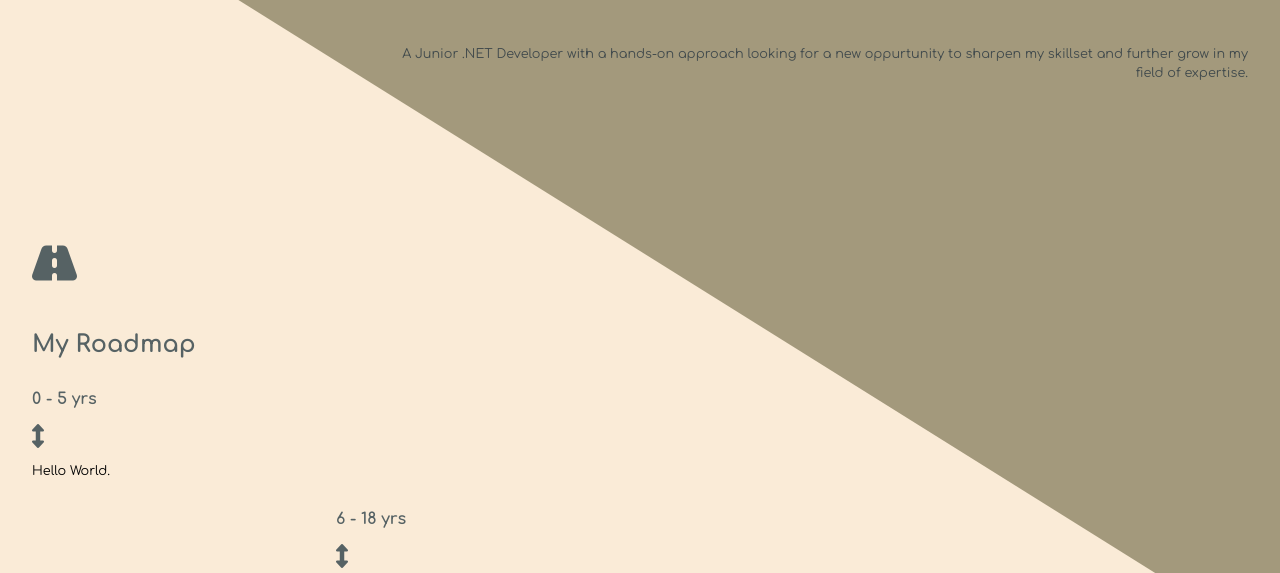
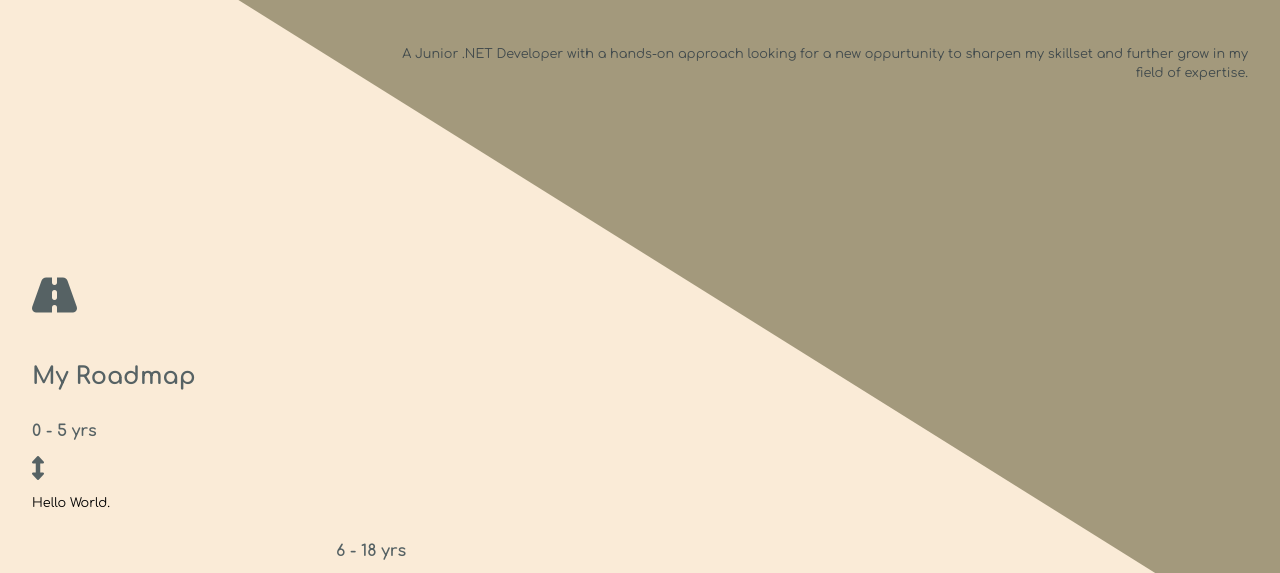
Before and after one commit to Strazil001/strazil001.github.io, a plain HTML site: page index.html in a window 1280 px wide. Shown: the part 149-722 px from the top of the page. Drawn offline with Linux system fonts and the light colour scheme.

Commit message:
new intro

```diff
--- a/index.html
+++ b/index.html
@@ -6,6 +6,7 @@
 	<meta name="viewport" content="width=device-width, initial-scale=1.0">
 	<link rel="shortcut icon" href="images/favicon-32x32.png" type="image/x-icon">
 	<link rel="stylesheet" type="text/css" href="http://strazil001.github.io/style/style.css">
+	<link rel="stylesheet" type="text/css" href="style/style.css">
 	<script src="https://kit.fontawesome.com/d440854d99.js" crossorigin="anonymous"></script>
 	<script src="js/main.js"></script>
 	<title>Steve Van de Vyver</title>
--- a/style/style.scss
+++ b/style/style.scss
@@ -109,7 +109,7 @@ main{
 	#road-icon{
 		font-size: 2.5rem;
 		color: rgb(86, 98, 100);
-		margin-top: 6rem;
+		margin-top: 8rem;
 	}
 	i{
 		font-size: 1.5rem;
```
Also changed, not shown: style/style.css.
